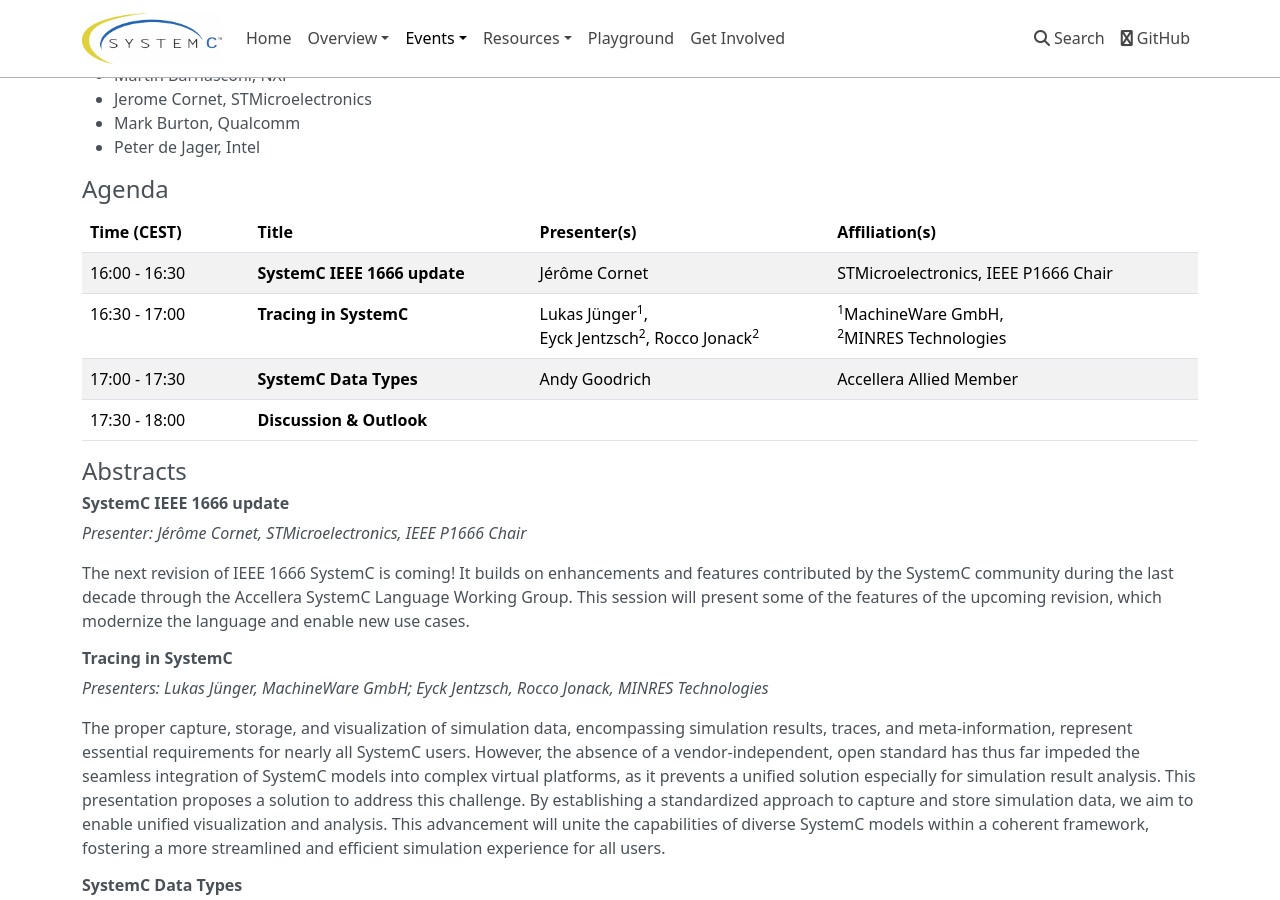
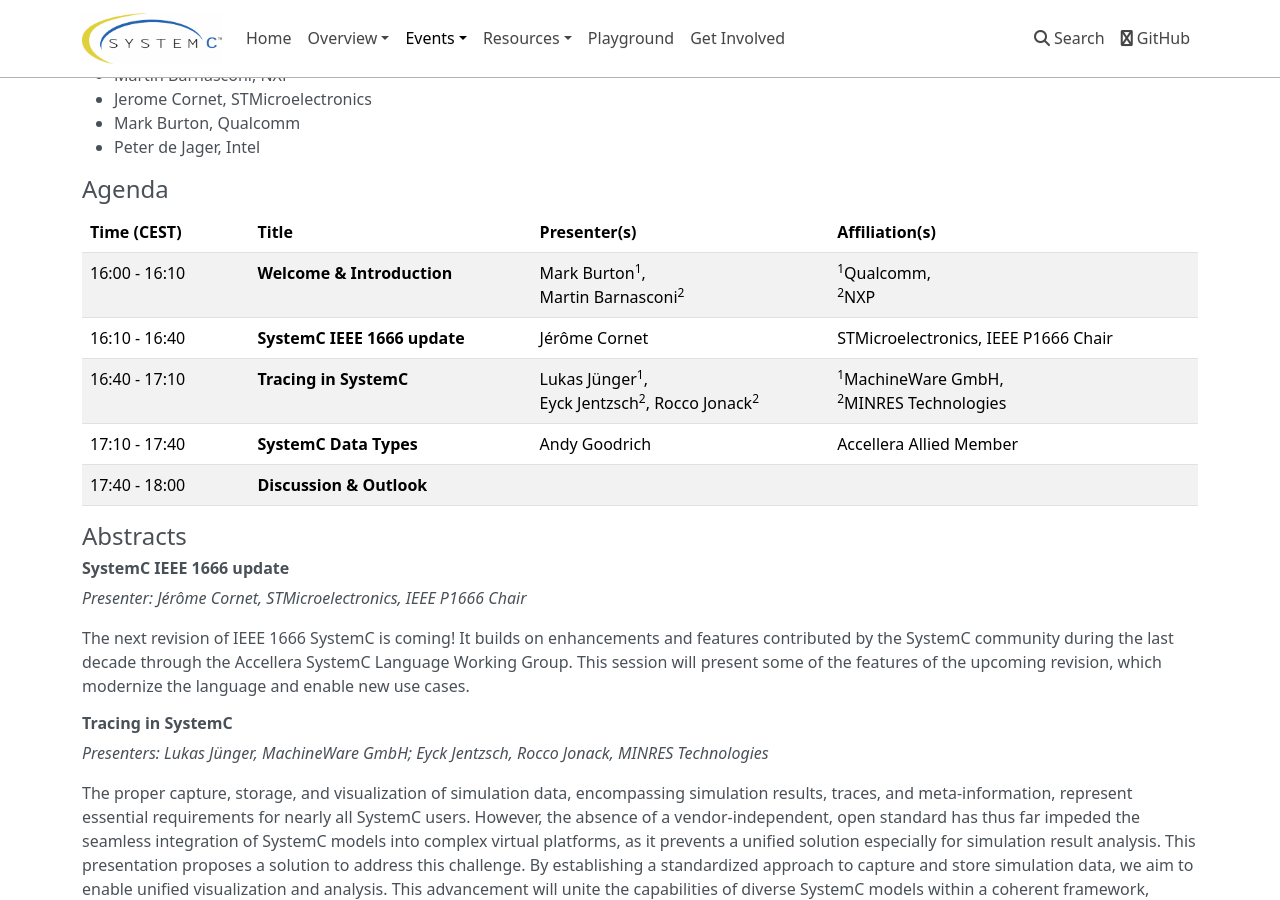
Before and after one commit to accellera-official/systemc.org, an MkDocs documentation site: the page built from docs/events/scef202309.md, in a window 1280 px wide and 900 px high, scrolled down 484 px. Built offline with MkDocs 1.6.1, drawn with Linux system fonts in a browser that asks for light colours; nearby versions of some CDN libraries.

Commit message:
update agenda fika
Signed-off-by: Martin Barnasconi <martin.barnasconi@nxp.com>

```diff
--- a/docs/events/scef202309.md
+++ b/docs/events/scef202309.md
@@ -28,10 +28,11 @@
 
 | Time (CEST)&nbsp;&nbsp;&nbsp;&nbsp;&nbsp;&nbsp; | Title | Presenter(s) | Affiliation(s) |
 | ------------- | ---------------- | ---------------- | ---------------- |
-| 16:00 - 16:30 | **SystemC IEEE 1666 update** | Jérôme Cornet | STMicroelectronics, IEEE P1666 Chair |
-| 16:30 - 17:00 | **Tracing in SystemC** | Lukas Jünger<sup>1</sup>,<br>Eyck Jentzsch<sup>2</sup>, Rocco Jonack<sup>2</sup> | <sup>1</sup>MachineWare GmbH,<br><sup>2</sup>MINRES Technologies |
-| 17:00 - 17:30 | **SystemC Data Types** | Andy Goodrich | Accellera Allied Member |  |
-| 17:30 - 18:00 | **Discussion & Outlook** | | |  |
+| 16:00 - 16:10 | **Welcome & Introduction** | Mark Burton<sup>1</sup>,<br>Martin Barnasconi<sup>2</sup> | <sup>1</sup>Qualcomm,<br><sup>2</sup>NXP |
+| 16:10 - 16:40 | **SystemC IEEE 1666 update** | Jérôme Cornet | STMicroelectronics, IEEE P1666 Chair |
+| 16:40 - 17:10 | **Tracing in SystemC** | Lukas Jünger<sup>1</sup>,<br>Eyck Jentzsch<sup>2</sup>, Rocco Jonack<sup>2</sup> | <sup>1</sup>MachineWare GmbH,<br><sup>2</sup>MINRES Technologies |
+| 17:10 - 17:40 | **SystemC Data Types** | Andy Goodrich | Accellera Allied Member |  |
+| 17:40 - 18:00 | **Discussion & Outlook** | | |  |
 
 ## Abstracts
 
```
